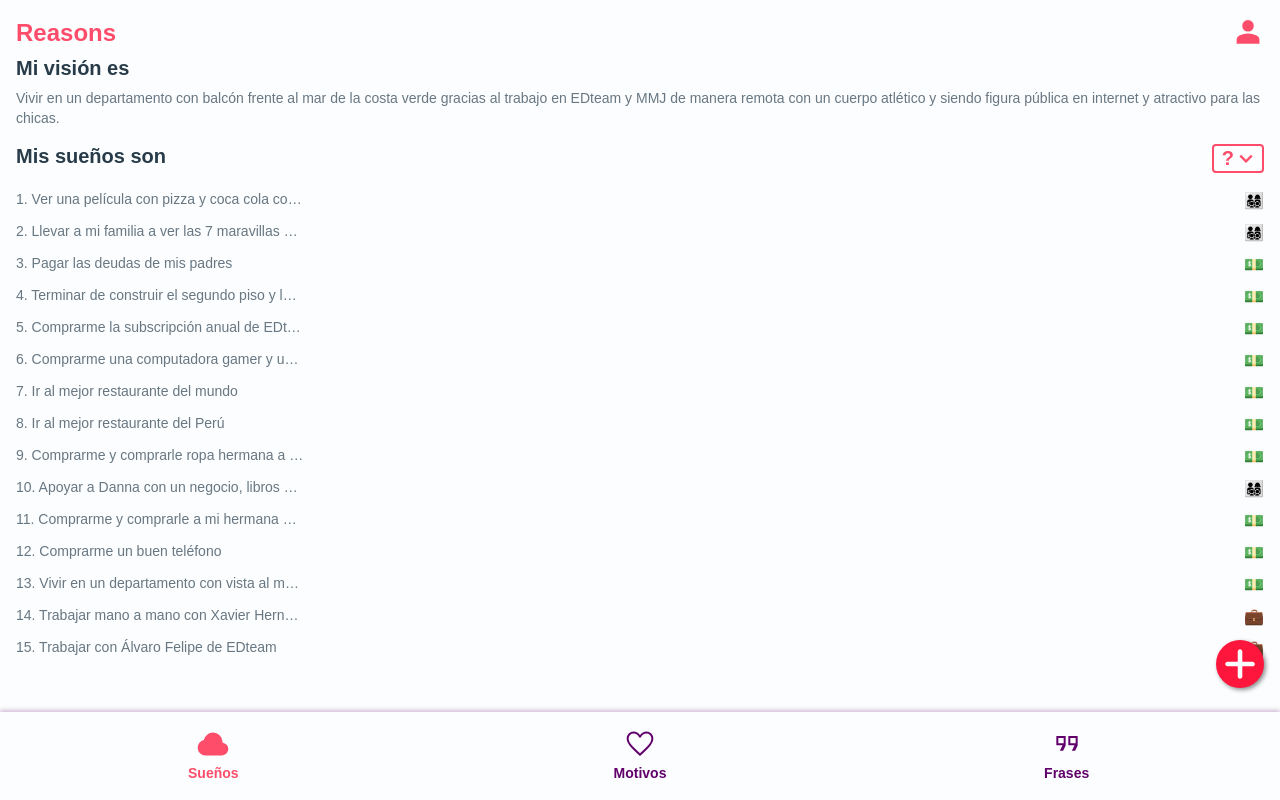
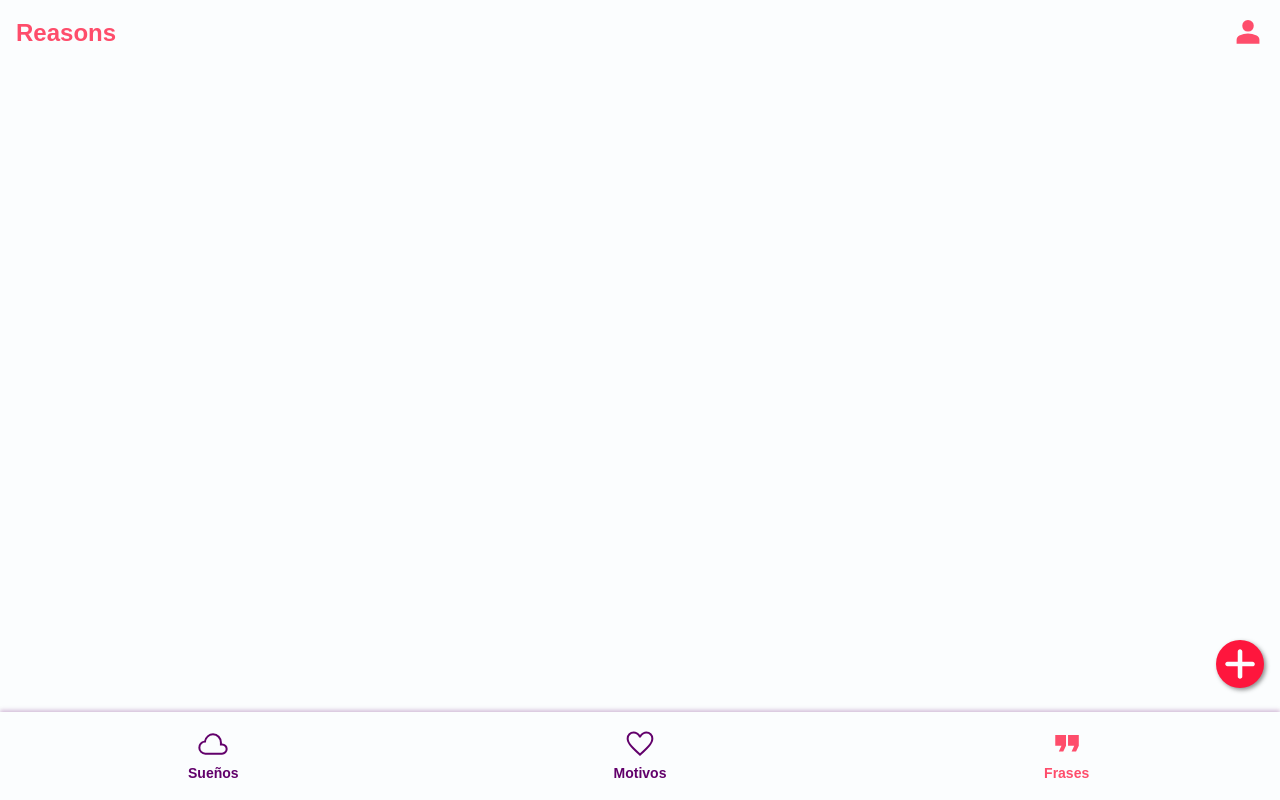
Before and after one commit to DenilDenilson/reasons, a React (Vite) app: page / in a window 1280 px wide. Built offline with nearby package versions, Linux system fonts and the light colour scheme.

Commit message:
refactActiveStates

```diff
--- a/src/NavBot.jsx
+++ b/src/NavBot.jsx
@@ -1,11 +1,49 @@
-import { useRef, useState } from "react";
-import { Link } from "react-router-dom";
+import { useEffect, useRef, useState } from "react";
+import { Link, useLocation } from "react-router-dom";
 import Cloudy from "./assets/Cloudy";
 import Favorite from "./assets/Favorite";
 import Quote from "./assets/Quote";
 
 export default function NavBot() {
-  const [filledCloudy, setFilledCloudy] = useState(true);
+  let location = useLocation();
+
+  useEffect(() => {
+    if (location.pathname.includes("dream")) {
+      setFilledCloudy(true);
+      setFilledFavorite(false);
+      setFilledQuote(false);
+
+      // Letras
+      spanCloudy.current.classList.add("text-base-500");
+      spanCloudy.current.classList.remove("text-purple-900");
+      spanFavorite.current.classList.remove("text-base-500");
+      spanFavorite.current.classList.add("text-purple-900");
+      spanQuote.current.classList.remove("text-base-500");
+      spanQuote.current.classList.add("text-purple-900");
+    } else if (location.pathname.includes("reasons")) {
+      setFilledCloudy(false);
+      setFilledFavorite(true);
+      setFilledQuote(false);
+      spanCloudy.current.classList.remove("text-base-500");
+      spanCloudy.current.classList.add("text-purple-900");
+      spanFavorite.current.classList.add("text-base-500");
+      spanFavorite.current.classList.remove("text-purple-900");
+      spanQuote.current.classList.remove("text-base-500");
+      spanQuote.current.classList.add("text-purple-900");
+    } else {
+      setFilledCloudy(false);
+      setFilledFavorite(false);
+      setFilledQuote(true);
+      spanCloudy.current.classList.remove("text-base-500");
+      spanCloudy.current.classList.add("text-purple-900");
+      spanFavorite.current.classList.remove("text-base-500");
+      spanFavorite.current.classList.add("text-purple-900");
+      spanQuote.current.classList.add("text-base-500");
+      spanQuote.current.classList.remove("text-purple-900");
+    }
+  }, location);
+
+  const [filledCloudy, setFilledCloudy] = useState(false);
   const [filledFavorite, setFilledFavorite] = useState(false);
   const [filledQuote, setFilledQuote] = useState(false);
 
@@ -16,7 +54,7 @@ export default function NavBot() {
   return (
     <footer className="grid grid-cols-3 pt-4 pb-4 shadow-[0px_-2px_4px_rgba(98,0,107,0.25)] fixed bottom-0 w-full bg-greys-BG">
       <Link
-        to="/"
+        to="/dreams"
         className="flex flex-col items-center gap-1"
         onClick={() => {
           setFilledCloudy(true);
@@ -32,7 +70,7 @@ export default function NavBot() {
         }}
       >
         <Cloudy isFilled={filledCloudy} />
-        <span ref={spanCloudy} className="title-small-bold text-base-500">
+        <span ref={spanCloudy} className="title-small-bold text-purple-900">
           Sueños
         </span>
       </Link>
--- a/src/main.jsx
+++ b/src/main.jsx
@@ -14,7 +14,7 @@ ReactDOM.createRoot(document.getElementById("root")).render(
   <BrowserRouter>
     <Routes>
       <Route path="/" element={<MainPage />}>
-        <Route index element={<MainDreams />} />
+        <Route path="/dreams" element={<MainDreams />} />
         <Route path="/reasons" element={<MainReasons />} />
         <Route path="/quotes" element={<MainQuote />} />
       </Route>
```
